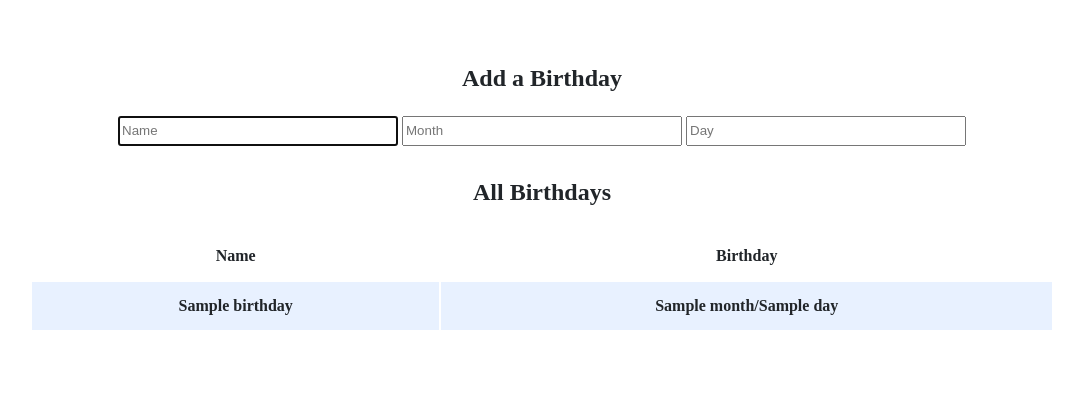
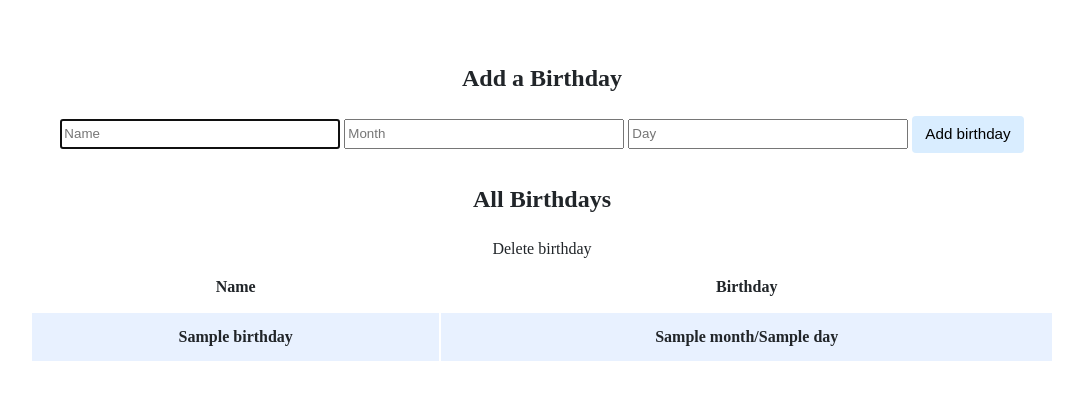
Before and after one commit to mson1509/cs50mson, a Python web app: template birthdays/templates/index.html in a window 1280 px wide. Shown: the part 200-600 px from the top of the page, without its empty margins (98-1181 px from the left). Run offline with Jinja, Linux system fonts and the light colour scheme; the template is opened without the code that fills it: most values are stand-ins (such as "Sample title", 1, 10 or a date in 2020); lists and menus that the app fills with data are empty.

Commit message:
Wed, Sep 27, 2023, 4:26 PM +07:00

```diff
--- a/birthdays/app.py
+++ b/birthdays/app.py
@@ -33,3 +33,7 @@ def index():
         # TODO: Display the entries in the database on index.html
         rows = db.execute("SELECT * FROM birthdays")
         return render_template("index.html", birthdays = rows)
+
+@app.route("/", method=["POST"])
+def delete():
+    db.execute("D)
--- a/birthdays/templates/index.html
+++ b/birthdays/templates/index.html
@@ -19,6 +19,7 @@
                     <input autocomplete="off" autofocus name="name" placeholder="Name" type="text">
                     <input autocomplete="off" autofocus name="month" placeholder="Month" type="number">
                     <input autocomplete="off" autofocus name="day" placeholder="Day" type="number">
+                    <button type="submit">Add birthday</button>
                 </form>
             <div class="section">
 
@@ -36,6 +37,10 @@
                         <tr>
                             <th>{{ birthday.name }}</th>
                             <th>{{ birthday.month }}/{{ birthday.day }}</th>
+                            <form action="/delete" method="post">
+                                <input type="hidden" name=""
+                                <button type="submit">Delete birthday</button>
+                            </form>
                         </tr>
                     {% endfor %}
                     </tbody>
```
Also changed, not shown: birthdays/birthdays.db.
